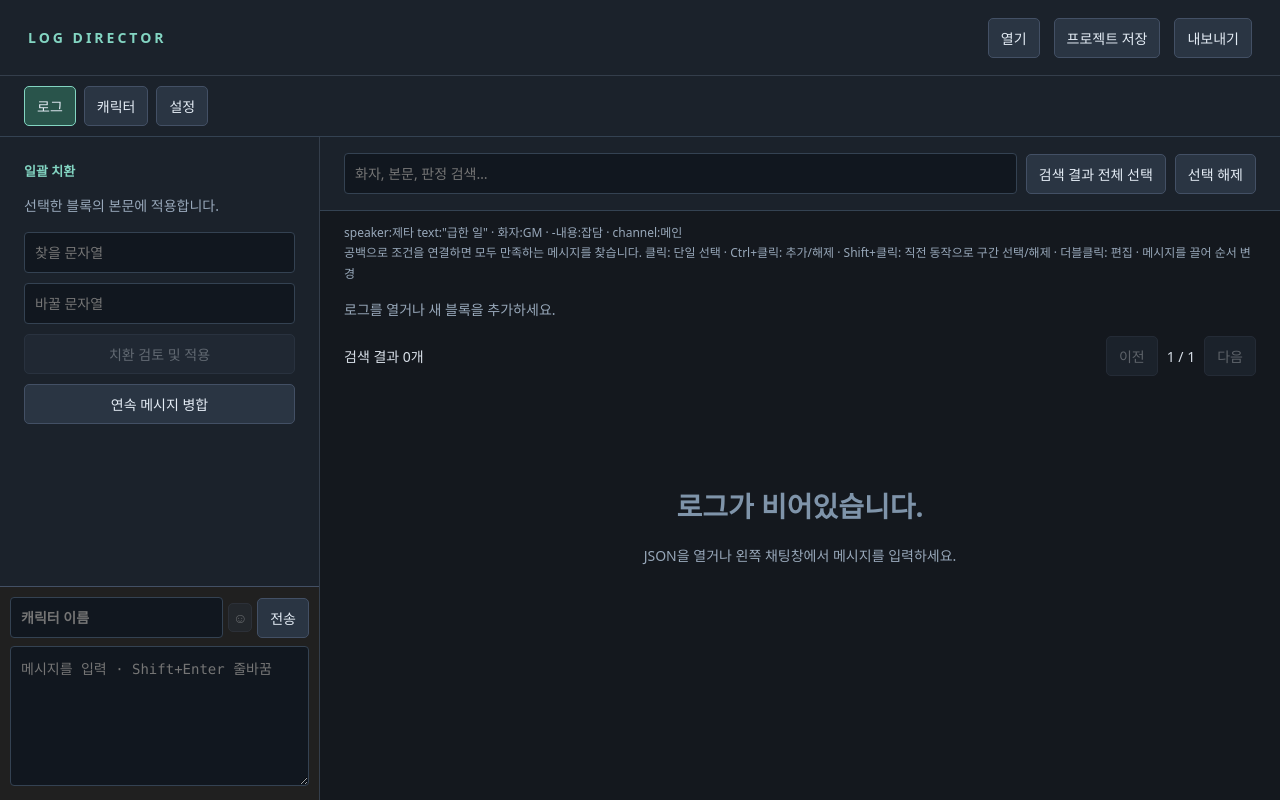
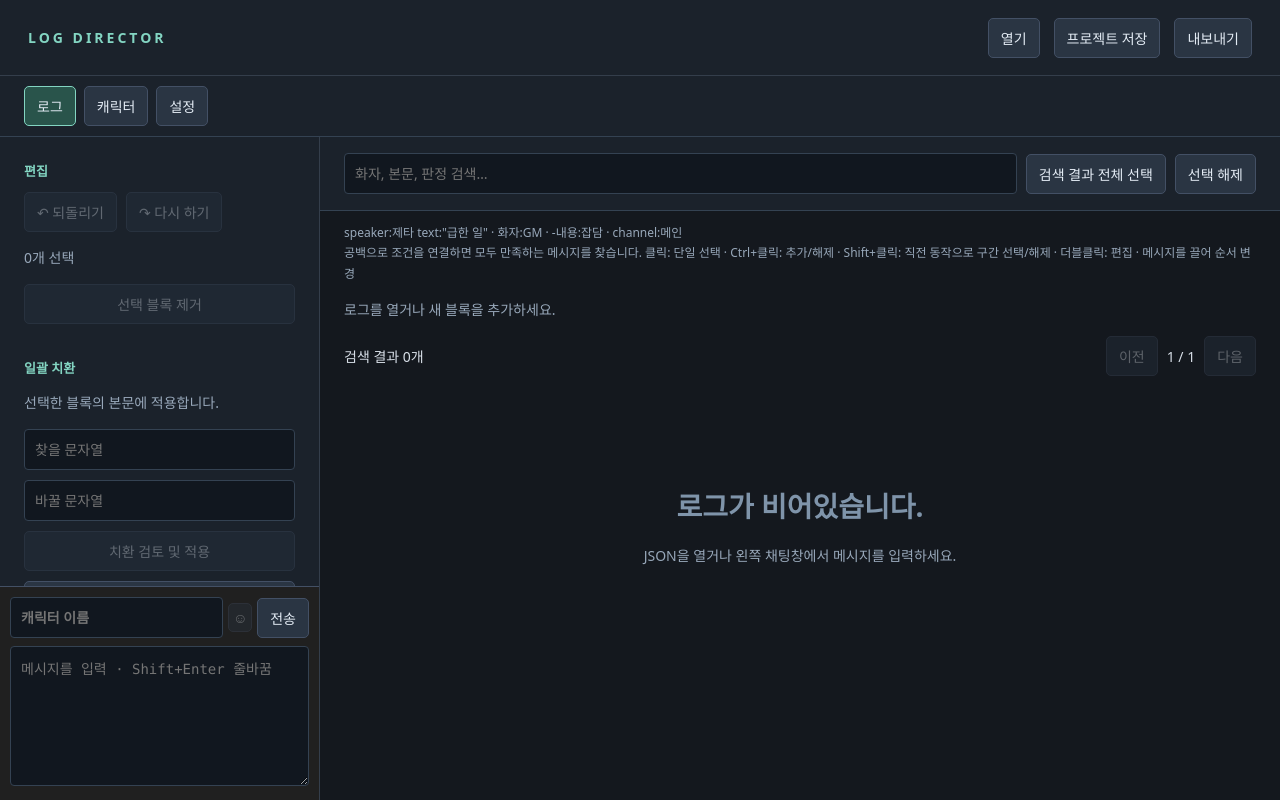
Before and after one commit to shin197/log-director, a React (Vite) app: page / in a window 1280 px wide. Built offline with nearby package versions, Linux system fonts and the light colour scheme.

Commit message:
feat: 단축키 액션 추가

```diff
--- a/src/App.tsx
+++ b/src/App.tsx
@@ -1,3 +1,4 @@
+import { navigateMessages, swapMessage, type NavigationKey } from './keyboardNavigation';
 import { Composer } from './Composer';
 import { mergeConsecutive, PAGE_SIZE } from './logOperations';
 import { ToastHost, notifyError, AppErrorBoundary } from './Toast';
@@ -24,9 +25,11 @@ function App() {
   const [notice, setNotice] = useState('로그를 열거나 새 블록을 추가하세요.');
   const [page, setPage] = useState(0);
   const [original, setOriginal] = useState(false);
+  const cursorId = useRef<string | null>(null);
   const selectionAnchor = useRef<SelectionAnchor>(null);
   const setSelected = (value: Set<string>) => {
     selectionAnchor.current = null;
+    cursorId.current = [...value].at(-1) ?? null;
     setSelectedRaw(value);
   };
   const [editingId, setEditingId] = useState<string | null>(null);
@@ -51,6 +54,30 @@ function App() {
   const pages = Math.max(1, Math.ceil(visible.length / PAGE_SIZE)),
     current = Math.min(page, pages - 1);
   const pendingFocus = useRef<{ id: string; direction: number } | null>(null);
+  function resetInteraction() {
+    setSelected(new Set());
+    setEditingId(null);
+    pendingFocus.current = null;
+  }
+  function undo() {
+    if (!past.length) return;
+    setFuture([p, ...future]);
+    setP(past[past.length - 1]);
+    setPast(past.slice(0, -1));
+    resetInteraction();
+  }
+  function redo() {
+    if (!future.length) return;
+    setPast([...past, p].slice(-100));
+    setP(future[0]);
+    setFuture(future.slice(1));
+    resetInteraction();
+  }
+  function deleteSelected() {
+    if (!selected.size) return;
+    commit({ ...p, blocks: p.blocks.filter((b) => !selected.has(b.id)) });
+    resetInteraction();
+  }
   function addMessage(b: Block) {
     const last = p.blocks.findLastIndex((x) => selected.has(x.id));
     const index = last < 0 ? p.blocks.length : last + 1;
@@ -69,30 +96,74 @@ function App() {
         setEditingId(null);
         return;
       }
+      const target = e.target as HTMLElement;
       if (
-        (e.target as HTMLElement).closest(
-          'input,textarea,select,button,[contenteditable=true]',
-        ) ||
-        editingId
+        target.closest('input,textarea,select,[contenteditable=true]') ||
+        editingId ||
+        e.isComposing
       )
         return;
-      if (!['ArrowUp', 'ArrowDown'].includes(e.key) || !visible.length) return;
+      if (e.ctrlKey && !e.altKey) {
+        const key = e.key.toLowerCase();
+        if (key === 'z' || key === 'y') {
+          e.preventDefault();
+          if (key === 'y' || e.shiftKey) redo();
+          else undo();
+          return;
+        }
+        if (key === 'a') {
+          e.preventDefault();
+          setQuery('');
+          setSelected(new Set(p.blocks.map((b) => b.id)));
+          return;
+        }
+      }
+      if (target.closest('button')) return;
+      if (e.key === 'Delete') {
+        if (selected.size) e.preventDefault();
+        deleteSelected();
+        return;
+      }
+      const arrow = e.key === 'ArrowUp' || e.key === 'ArrowDown';
+      if (e.altKey && arrow) {
+        const id = cursorId.current ?? [...selected].at(-1);
+        if (!id || !selected.has(id)) return;
+        e.preventDefault();
+        const direction = e.key === 'ArrowDown' ? 1 : -1;
+        const blocks = swapMessage(p.blocks, id, direction);
+        if (blocks === p.blocks) return;
+        commit({ ...p, blocks });
+        pendingFocus.current = { id, direction };
+        const index = blocks.filter(predicate).findIndex((b) => b.id === id);
+        if (index >= 0) setPage(Math.floor(index / PAGE_SIZE));
+        return;
+      }
+      if (
+        e.altKey ||
+        !['ArrowUp', 'ArrowDown', 'Home', 'End', 'PageUp', 'PageDown'].includes(e.key)
+      )
+        return;
+      const wholeLog = e.key === 'Home' || e.key === 'End';
+      const order = (wholeLog ? p.blocks : visible).map((b) => b.id);
+      const next = navigateMessages(
+        order,
+        cursorId.current,
+        selected,
+        e.key as NavigationKey,
+        e.ctrlKey && arrow,
+      );
+      if (!next) return;
       e.preventDefault();
-      const direction = e.key === 'ArrowDown' ? 1 : -1;
-      const anchor = selectionAnchor.current?.id ?? [...selected].at(-1);
-      const old = visible.findIndex((b) => b.id === anchor);
-      const index = Math.max(
-        0,
-        Math.min(visible.length - 1, old < 0 ? 0 : old + direction),
-      );
-      const id = visible[index].id;
-      pendingFocus.current = { id, direction };
-      setSelected(new Set([id]));
-      setPage(Math.floor(index / PAGE_SIZE));
+      if (wholeLog) setQuery('');
+      cursorId.current = next.id;
+      selectionAnchor.current = { id: next.id, selected: true };
+      pendingFocus.current = { id: next.id, direction: next.direction };
+      setSelectedRaw(next.selected);
+      setPage(Math.floor(next.index / PAGE_SIZE));
     };
     window.addEventListener('keydown', listener);
     return () => window.removeEventListener('keydown', listener);
-  }, [tab, visible, selected, editingId]);
+  }, [tab, visible, selected, editingId, past, future]);
   useEffect(() => {
     const request = pendingFocus.current;
     if (!request) return;
@@ -120,7 +191,7 @@ function App() {
       scroller.scrollTop += rect.bottom + margin - bounds.bottom;
     else if (request.direction < 0 && rect.top - margin < bounds.top)
       scroller.scrollTop += rect.top - margin - bounds.top;
-  }, [selected, current]);
+  }, [selected, current, p.blocks]);
   function save(value: string, name: string) {
     const u = URL.createObjectURL(
       new Blob([value], { type: 'application/json;charset=utf-8' }),
@@ -208,39 +279,6 @@ function App() {
             <p>
               {p.blocks.length.toLocaleString()}개 블록 · {selected.size}개 선택
             </p>
-            <button
-              disabled={!selected.size}
-              onClick={() => {
-                commit({ ...p, blocks: p.blocks.filter((b) => !selected.has(b.id)) });
-                setSelected(new Set());
-              }}
-            >
-              선택 블록 제거
-            </button>
-            <div className="row">
-              <button
-                disabled={!past.length}
-                onClick={() => {
-                  setFuture([p, ...future]);
-                  setP(past[past.length - 1]);
-                  setPast(past.slice(0, -1));
-                  setSelected(new Set());
-                }}
-              >
-                ↶ 취소
-              </button>
-              <button
-                disabled={!future.length}
-                onClick={() => {
-                  setPast([...past, p]);
-                  setP(future[0]);
-                  setFuture(future.slice(1));
-                  setSelected(new Set());
-                }}
-              >
-                ↷ 다시
-              </button>
-            </div>
             <h2>원본 보관함</h2>
             <p>{p.original?.name ?? '새로 작성한 로그'}</p>
             <button disabled={!p.original} onClick={() => setOriginal(!original)}>
@@ -263,6 +301,23 @@ function App() {
       <div className="workspace" style={{ display: tab === '로그' ? undefined : 'none' }}>
         <aside className="log-sidebar">
           <div className="log-sidebar-tools">
+            <h2>편집</h2>
+            <div className="row">
+              <button disabled={!past.length} onClick={undo} title="Ctrl+Z">
+                ↶ 되돌리기
+              </button>
+              <button
+                disabled={!future.length}
+                onClick={redo}
+                title="Ctrl+Y / Ctrl+Shift+Z"
+              >
+                ↷ 다시 하기
+              </button>
+            </div>
+            <p>{selected.size}개 선택</p>
+            <button disabled={!selected.size} onClick={deleteSelected} title="Delete">
+              선택 블록 제거
+            </button>
             <h2>일괄 치환</h2>
             <p>선택한 블록의 본문에 적용합니다.</p>
             <input
@@ -313,7 +368,10 @@ function App() {
           <Composer characters={p.characters ?? []} send={addMessage} />
         </aside>
         <main className="log-editor">
-          <div className="toolbar">
+          <div
+            className="toolbar"
+            title="Del: 선택 삭제 · Home/End: 전체 로그 처음/끝 · PgUp/PgDn: 10개 이동 · Ctrl+↑↓: 선택 확장 · Alt+↑↓: 현재 메시지 이동"
+          >
             <input
               aria-label="로그 검색"
               placeholder="화자, 본문, 판정 검색…"
@@ -380,6 +438,7 @@ function App() {
                     b.id,
                     keys,
                   );
+                  cursorId.current = b.id;
                   selectionAnchor.current = next.anchor;
                   setSelectedRaw(next.selected);
                 }}
--- a/src/MessageBlock.tsx
+++ b/src/MessageBlock.tsx
@@ -118,17 +118,16 @@ export function MessageBlock({
           <div className="block-editor">
             <SpeakerPicker draft={draft} characters={characters} onChange={setDraft} />
             <label>
-              대사
               <textarea
                 autoFocus
-                rows={Math.max(3, Math.min(15, draft.text.split('\n').length + 1))}
+                rows={Math.max(1, Math.min(15, draft.text.split('\n').length))}
                 value={draft.text}
                 onChange={(e) => setDraft({ ...draft, text: e.target.value })}
               />
             </label>
             {dice && (
               <label>
-                판정 결과
+                주사위 판정
                 <textarea
                   value={draft.diceResult}
                   onChange={(e) => setDraft({ ...draft, diceResult: e.target.value })}
@@ -173,7 +172,7 @@ export function MessageBlock({
                 aria-expanded={options}
                 onClick={() => setOptions(!options)}
               >
-                …
+                확장
               </button>
               <button onClick={() => setEditing(false)}>취소</button>
               <button onClick={finish}>저장</button>
--- /dev/null
+++ b/src/keyboardNavigation.ts
@@ -0,0 +1,36 @@
+import type { Block } from './core.ts';
+export type NavigationKey =
+  'ArrowUp' | 'ArrowDown' | 'Home' | 'End' | 'PageUp' | 'PageDown';
+export function navigateMessages(
+  order: string[],
+  cursor: string | null,
+  selected: Set<string>,
+  key: NavigationKey,
+  extend: boolean,
+) {
+  if (!order.length) return null;
+  const previous = order.indexOf(cursor ?? '');
+  const delta =
+    key === 'ArrowUp' ? -1 : key === 'ArrowDown' ? 1 : key === 'PageUp' ? -10 : 10;
+  const index =
+    key === 'Home'
+      ? 0
+      : key === 'End'
+        ? order.length - 1
+        : Math.max(0, Math.min(order.length - 1, previous < 0 ? 0 : previous + delta));
+  const id = order[index];
+  return {
+    id,
+    index,
+    direction: key === 'Home' || key === 'ArrowUp' || key === 'PageUp' ? -1 : 1,
+    selected: extend ? new Set([...selected, id]) : new Set([id]),
+  };
+}
+export function swapMessage(blocks: Block[], id: string, delta: number): Block[] {
+  const i = blocks.findIndex((b) => b.id === id),
+    j = i + delta;
+  if (i < 0 || j < 0 || j >= blocks.length) return blocks;
+  const result = [...blocks];
+  [result[i], result[j]] = [result[j], result[i]];
+  return result;
+}
--- a/src/style.css
+++ b/src/style.css
@@ -772,6 +772,7 @@ main {
     opacity: 0;
   }
 }
+
 .log-message.system {
   display: block;
   color: #888;
@@ -782,53 +783,63 @@ main {
   min-height: 0;
   overflow: auto;
 }
+
 .workspace > aside.log-sidebar {
   padding: 0;
   display: flex;
   flex-direction: column;
   overflow: hidden;
 }
+
 .log-sidebar-tools {
   flex: 1;
   min-height: 0;
   overflow: auto;
   padding: 24px;
 }
+
 .log-sidebar-tools > input,
 .log-sidebar-tools > button {
   width: 100%;
   margin-bottom: 10px;
 }
+
 .composer {
   flex-shrink: 0;
   padding: 10px;
   background: #202020;
   border-top: 1px solid #435065;
 }
+
 .composer-top {
   display: flex;
   align-items: center;
   gap: 5px;
   margin-bottom: 8px;
 }
+
 .composer-top > img {
   width: 32px;
   height: 40px;
   object-fit: contain;
 }
+
 .composer-speaker {
   flex: 1;
   min-width: 0;
   position: relative;
 }
+
 .composer-speaker input {
   width: 100%;
   font-weight: bold;
 }
+
 .composer textarea {
   height: 140px;
   max-height: 35vh;
 }
+
 .composer-candidates,
 .face-options {
   position: absolute;
@@ -839,34 +850,42 @@ main {
   overflow: auto;
   min-width: 200px;
 }
+
 .composer-candidates {
   bottom: 100%;
   left: 0;
   right: 0;
 }
+
 .composer-candidates button {
   display: block;
   width: 100%;
   text-align: left;
 }
+
 .composer-candidates [aria-selected='true'] {
   background: #31584f;
 }
+
 .face-picker {
   position: relative;
 }
+
 .face-picker > button {
   padding: 4px;
 }
+
 .face-picker img {
   width: 40px;
   height: 40px;
   object-fit: contain;
 }
+
 .face-options {
   top: 100%;
   left: 0;
 }
+
 .face-options button {
   display: flex;
   align-items: center;
@@ -874,12 +893,14 @@ main {
   width: 100%;
   text-align: left;
 }
+
 .composer .face-options {
   top: auto;
   bottom: 100%;
   left: auto;
   right: 0;
 }
+
 .log-message:focus-visible {
-  outline: 2px solid #83d5c2;
+  outline: none;
 }
```
Also changed, not shown: 1 other file (tests, documents, lock files or other folders).
